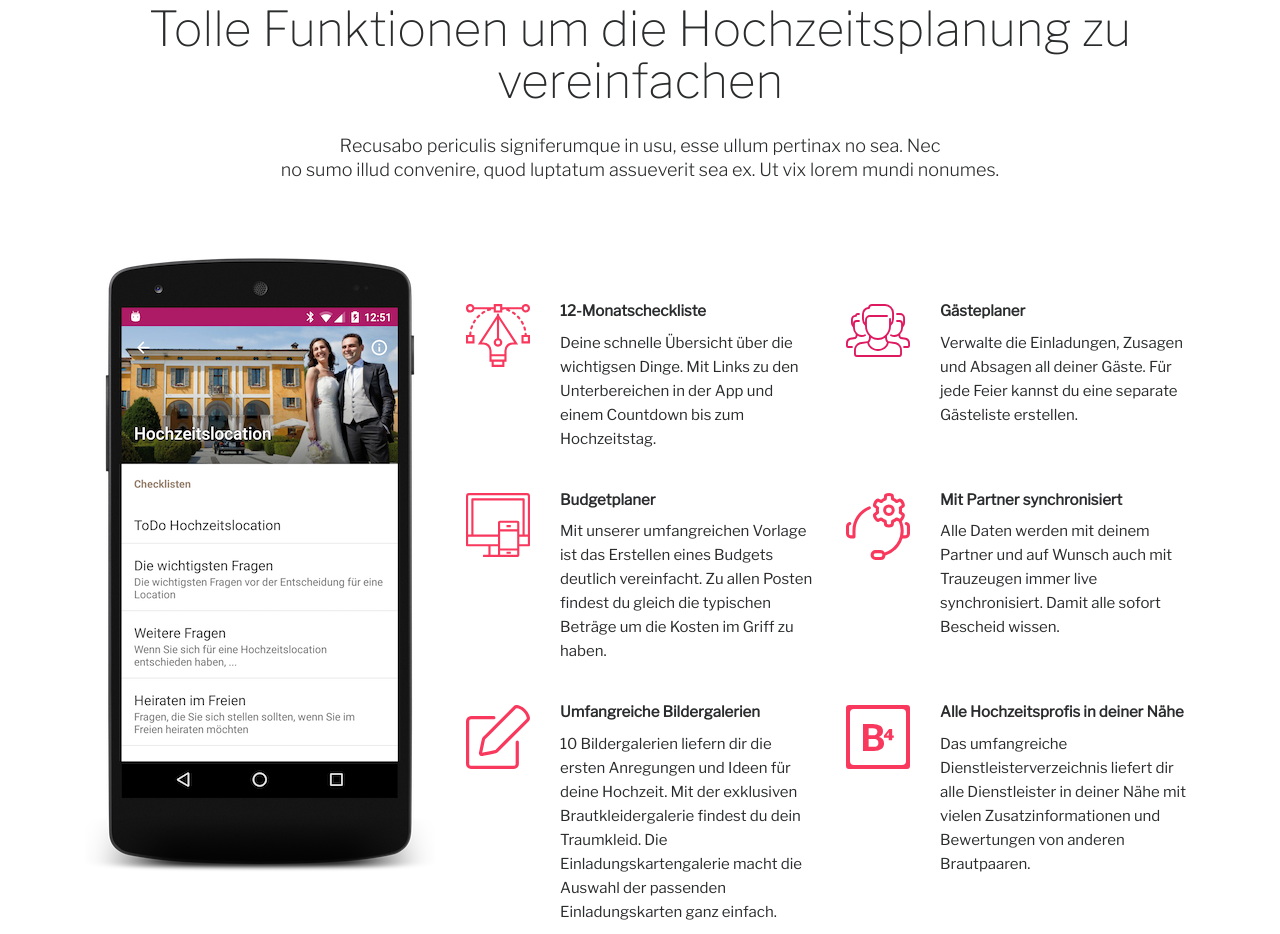
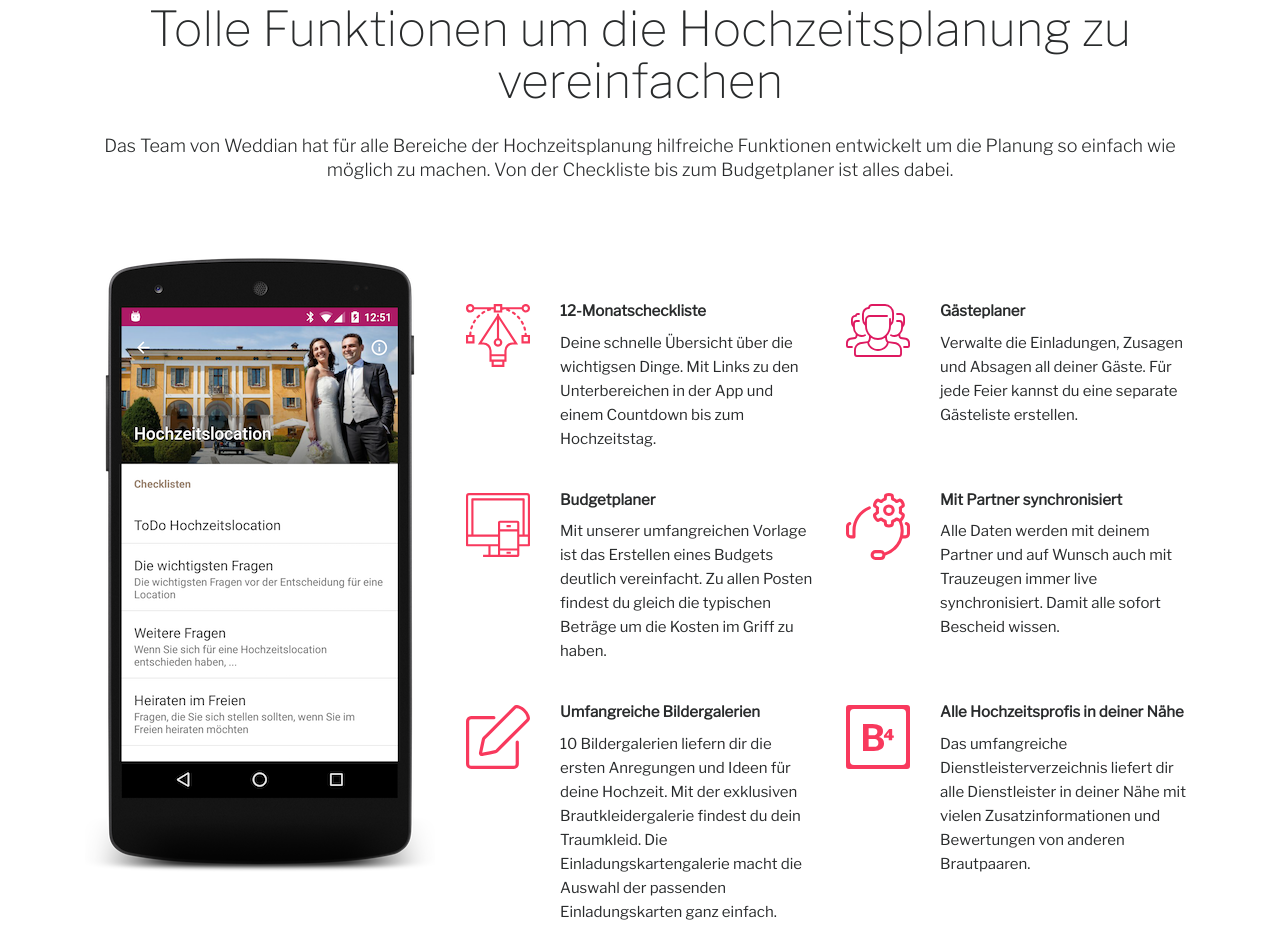
Before and after one commit to weddian/hochzeitsplanerplus.de, a plain HTML site: page index.html in a window 1280 px wide. Shown: the part 1737-2671 px from the top of the page. Drawn offline with Linux system fonts and the light colour scheme.

Commit message:
more text

```diff
--- a/index.html
+++ b/index.html
@@ -35,7 +35,7 @@
     "aggregateRating": {
         "@type": "AggregateRating",
         "ratingValue": "4.1",
-        "reviewCount": "850"
+        "reviewCount": "900"
     }
   }
 </script>
@@ -159,8 +159,8 @@
 			<h2>Tolle Funktionen um die Hochzeitsplanung zu vereinfachen</h2>
 
 			<div class="subtitle">
-				Recusabo periculis signiferumque in usu, esse ullum pertinax no sea. Nec <br>
-				no sumo illud convenire, quod luptatum assueverit sea ex. Ut vix lorem mundi nonumes.
+				Das Team von Weddian hat für alle Bereiche der Hochzeitsplanung hilfreiche Funktionen entwickelt um
+				die Planung so einfach wie möglich zu machen. Von der Checkliste bis zum Budgetplaner ist alles dabei.
 			</div>
 
 			<div class="row inner-content">
```
